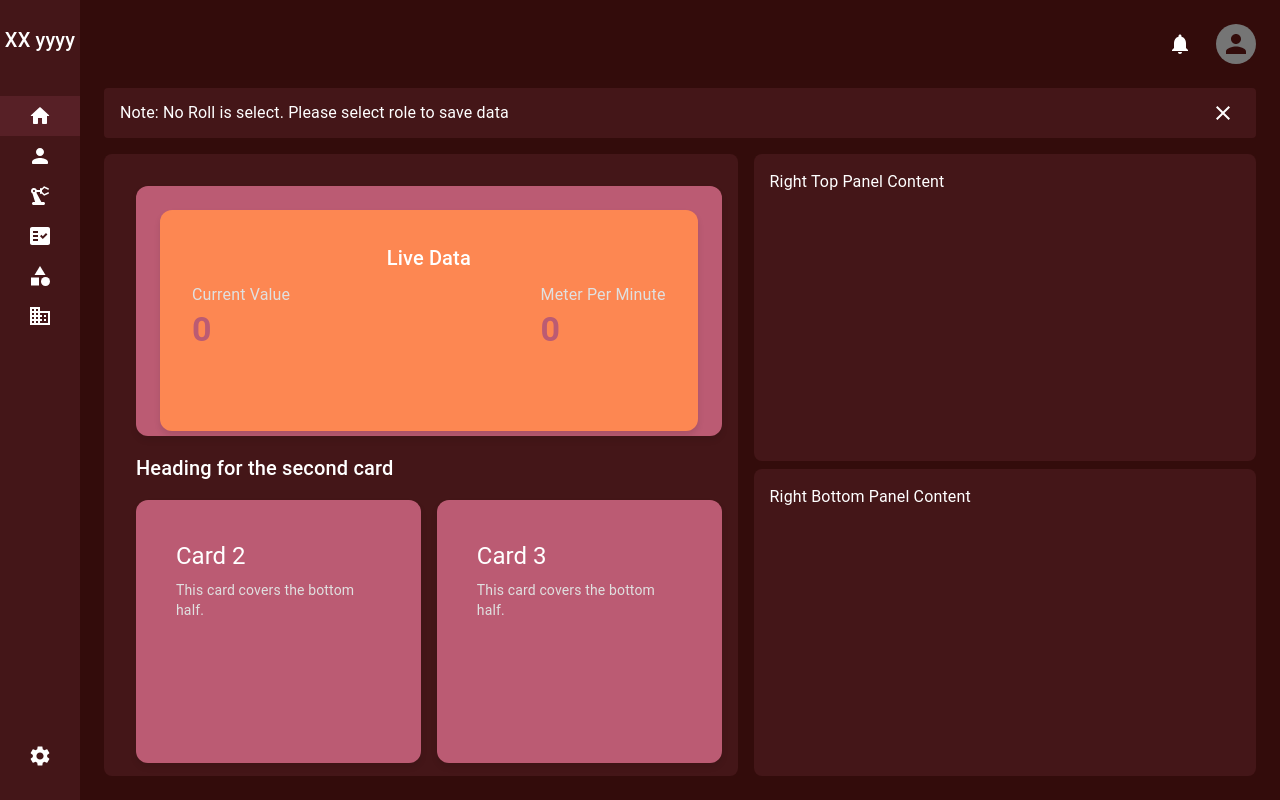
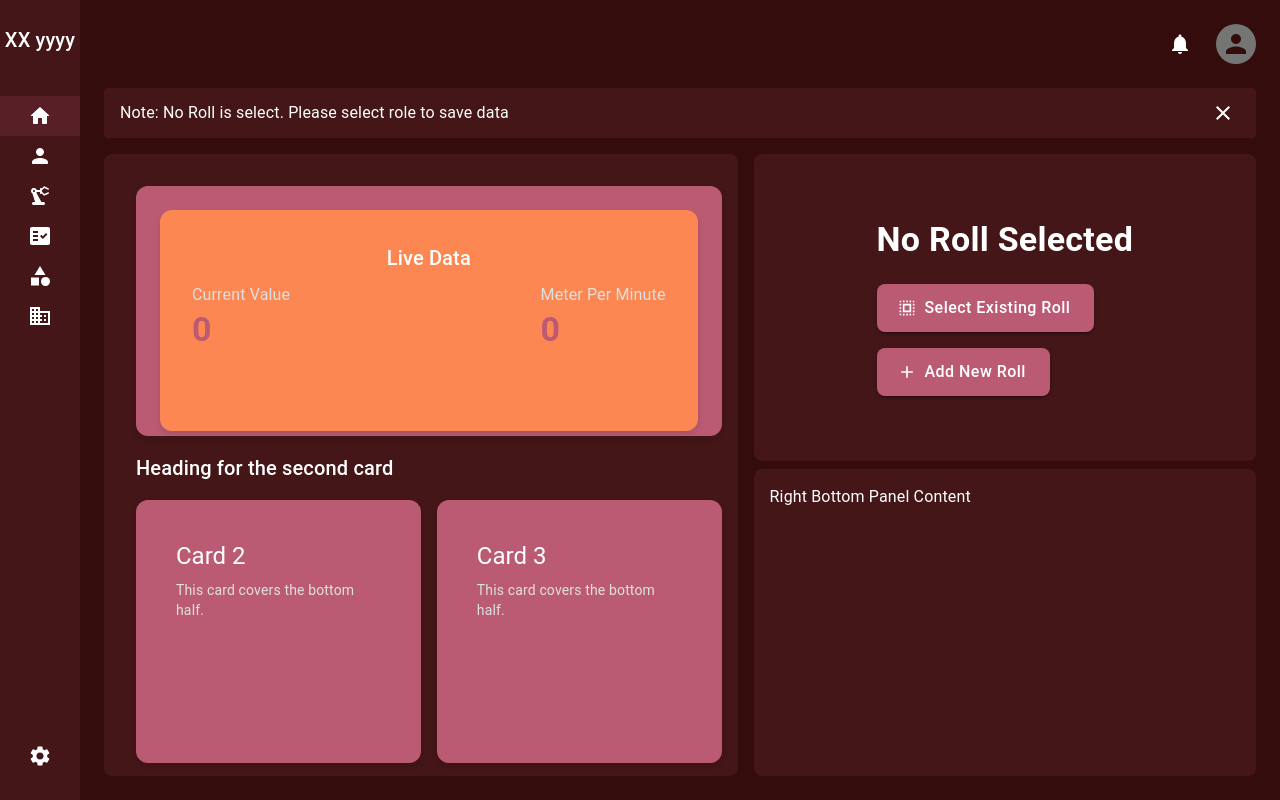
Before and after one commit to THILAK6/tk-app, a Next.js app: page / in a window 1280 px wide. Built offline with nearby package versions, Linux system fonts and the light colour scheme; no server answers.

Commit message:
add current roll management to dashboard and panels

```diff
--- a/src/app/components/DashboardContent.tsx
+++ b/src/app/components/DashboardContent.tsx
@@ -3,8 +3,17 @@ import { LeftPanel } from "./LeftPanel";
 import { RightTopPanel } from "./RightTopPanel";
 import { RightBottomPanel } from "./RightBottomPanel";
 import { NotificationBar } from "./NotificationBar";
+import { getCurrentRoll } from "../lib/store";
 
 export const DashboardContent = () => {
+  const currentRoll = getCurrentRoll();
+
+  const showNotificationBar = () => {
+    if (!currentRoll) {
+      return <NotificationBar />;
+    }
+  };
+
   return (
     <Box
       sx={{
@@ -16,7 +25,7 @@ export const DashboardContent = () => {
         overflow: "hidden",
       }}
     >
-      <NotificationBar/>
+      {showNotificationBar()}
       <Box
         sx={{
           display: "flex",
@@ -26,7 +35,7 @@ export const DashboardContent = () => {
           overflow: "hidden",
         }}
       >
-        <LeftPanel />
+        <LeftPanel currentRoll={currentRoll}/>
         <Box
           sx={{
             flex: 1,
--- a/src/app/components/LeftPanel.tsx
+++ b/src/app/components/LeftPanel.tsx
@@ -1,8 +1,24 @@
 import { Box, Card, CardContent, Typography } from "@mui/material";
 import Grid from "@mui/material/Grid";
 import { Live } from "./Live";
+import { Roll } from "../domain/roll";
 
-export const LeftPanel = () => {
+type LeftPanelProps = {
+  currentRoll: null | Roll;
+};
+
+export const LeftPanel = ({ currentRoll }: LeftPanelProps) => {
+  const showRollInfo = () => {
+    const textToShow = currentRoll
+      ? `Current Roll No: ${currentRoll.rollNo}`
+      : "No Roll Selected";
+    return (
+      <Typography variant="body2" color="text.secondary" align="center">
+        {textToShow}
+      </Typography>
+    );
+  };
+
   return (
     <Box
       component="section"
@@ -42,9 +58,7 @@ export const LeftPanel = () => {
               <Live />
             </CardContent>
             <CardContent sx={{ p: 1, "&:last-child": { pb: 1 } }}>
-              <Typography color="text.primary" align="center">
-                Current Roll No: 12345
-              </Typography>
+              {showRollInfo()}
             </CardContent>
           </Card>
         </Grid>
--- a/src/app/components/RightTopPanel.tsx
+++ b/src/app/components/RightTopPanel.tsx
@@ -1,9 +1,65 @@
-'use client'
-import { Box, Button } from "@mui/material";
+"use client";
+import { Box, Button, Stack, Typography } from "@mui/material";
 import { useLiveData } from "./providers/LiveDataContext";
+import { Roll } from "../domain/roll";
+import AddIcon from "@mui/icons-material/Add";
+import SelectAllIcon from "@mui/icons-material/SelectAll";
+import Link from "next/link";
 
-export const RightTopPanel = () => {
+type RightTopPanelProps = {
+  currentRoll: null | Roll;
+};
+
+export const RightTopPanel = ({ currentRoll }: RightTopPanelProps) => {
   const { liveDataRef, isConnected } = useLiveData();
+
+  const noRoll = () => (
+    <Box
+      sx={{
+        display: "flex",
+        justifyContent: "center",
+        alignItems: "center",
+        height: "100%",
+      }}
+    >
+      <Box>
+        <Typography variant="h4">No Roll Selected</Typography>
+        <Stack spacing={2} direction="column">
+          <Link href="/roll" passHref>
+            <Button variant="contained" startIcon={<SelectAllIcon />}>
+              Select Existing Roll
+            </Button>
+          </Link>
+          <Link href="/roll/new" passHref>
+            <Button variant="contained" startIcon={<AddIcon />}>
+              Add New Roll
+            </Button>
+          </Link>
+        </Stack>
+      </Box>
+    </Box>
+  );
+
+  const content = () => {
+    if (!currentRoll) {
+      return noRoll();
+    }
+
+    return (
+      <Box
+        sx={{
+          display: "flex",
+          justifyContent: "center",
+          alignItems: "center",
+          height: "100%",
+        }}
+      >
+        <Box>
+          <h2>Roll No: {currentRoll.rollNo}</h2>
+        </Box>
+      </Box>
+    );
+  };
 
   return (
     <Box
@@ -20,8 +76,7 @@ export const RightTopPanel = () => {
         mb: 1,
       }}
     >
-      Right Top Panel Content
-      <Button></Button>
+      {content()}
     </Box>
   );
 };
--- /dev/null
+++ b/src/app/lib/store.ts
@@ -0,0 +1,15 @@
+import { Roll } from "../domain/roll";
+
+type Store = {
+    currentRoll: null | Roll;
+}
+
+const store: Store = {
+    currentRoll: null,
+}
+
+export const setCurrentRoll = (roll: Roll) => {
+    store.currentRoll = roll;
+}
+
+export const getCurrentRoll = () => store.currentRoll;
```
